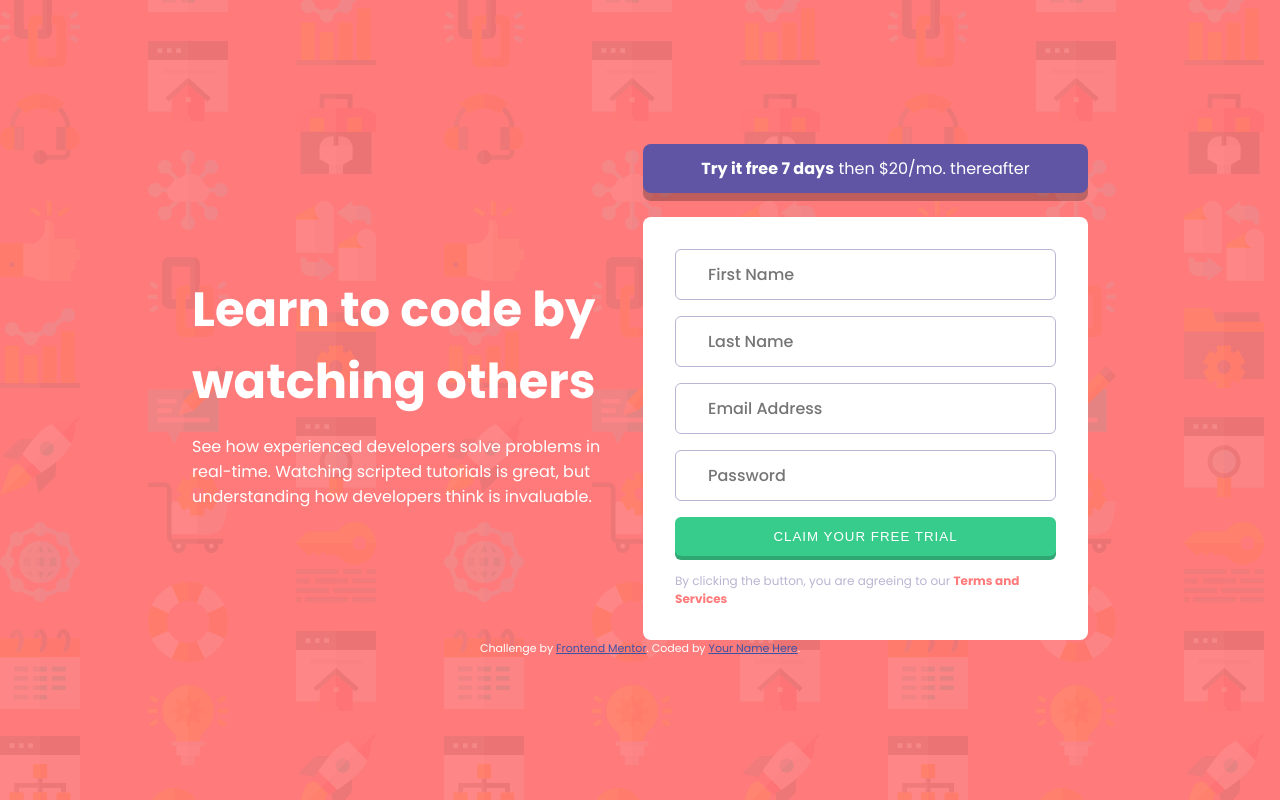
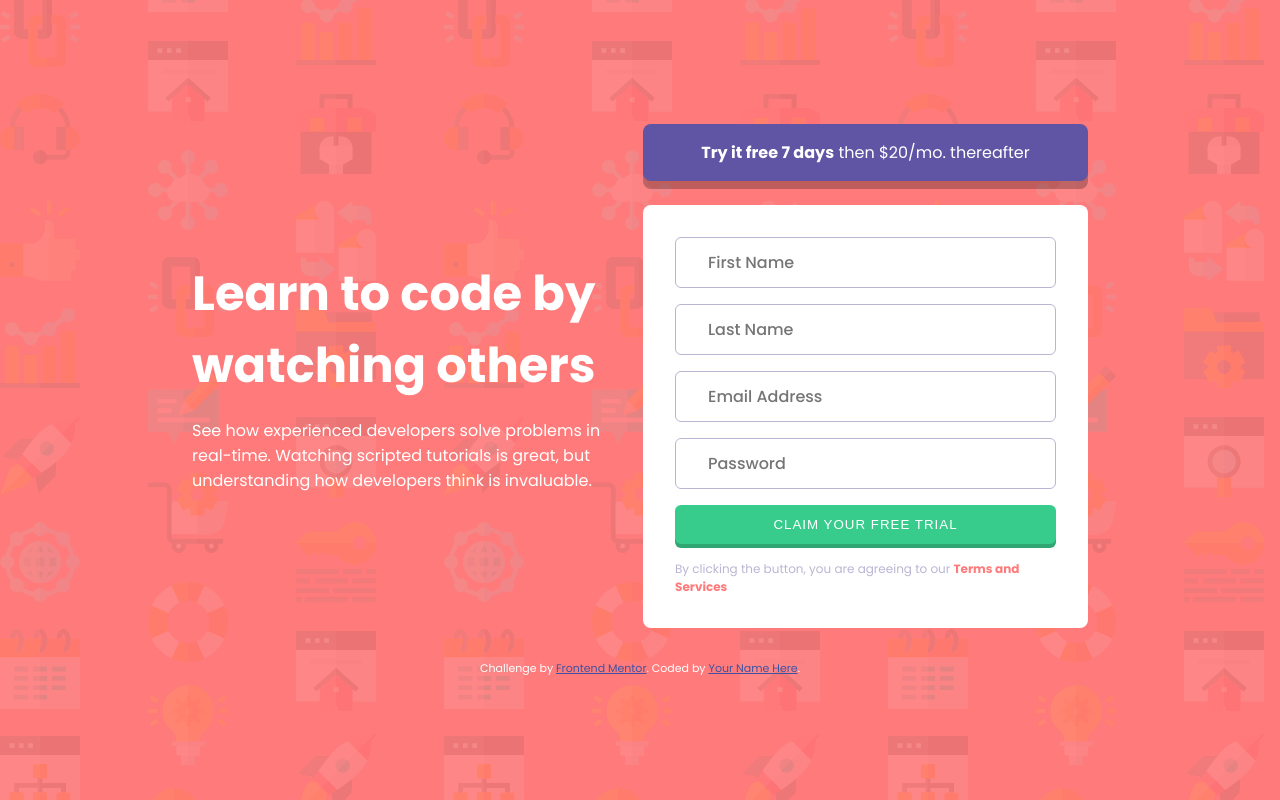
Before and after one commit to aaditamanugraha/intro-component-with-signup-form-master, a plain HTML site: page index.html in a window 1280 px wide. Drawn offline with Linux system fonts and the light colour scheme.

Commit message:
Update minor styling

```diff
--- a/style.css
+++ b/style.css
@@ -39,6 +39,7 @@ p {
   display: flex;
   align-items: center;
   padding: 0 15%;
+  margin-bottom: 32px;
 }
 
 .header {
@@ -58,7 +59,7 @@ p {
 
 .pricing {
   background-color: var(--color-accent-blue);
-  padding: 12px 0;
+  padding: 16px 0;
   display: flex;
   justify-content: center;
   border-radius: 8px;
```
